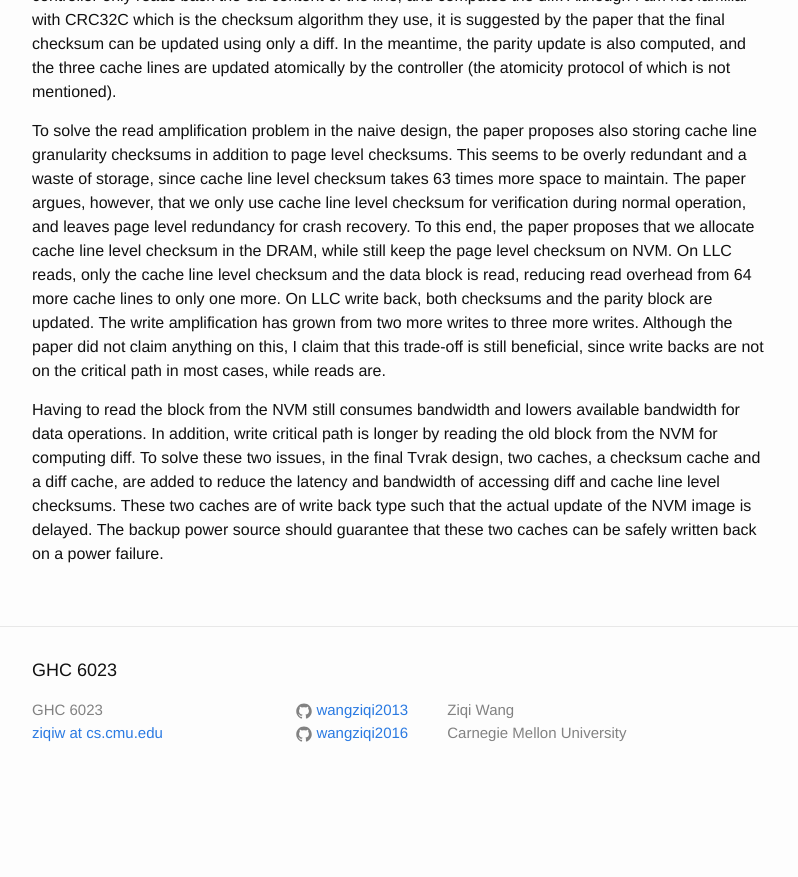
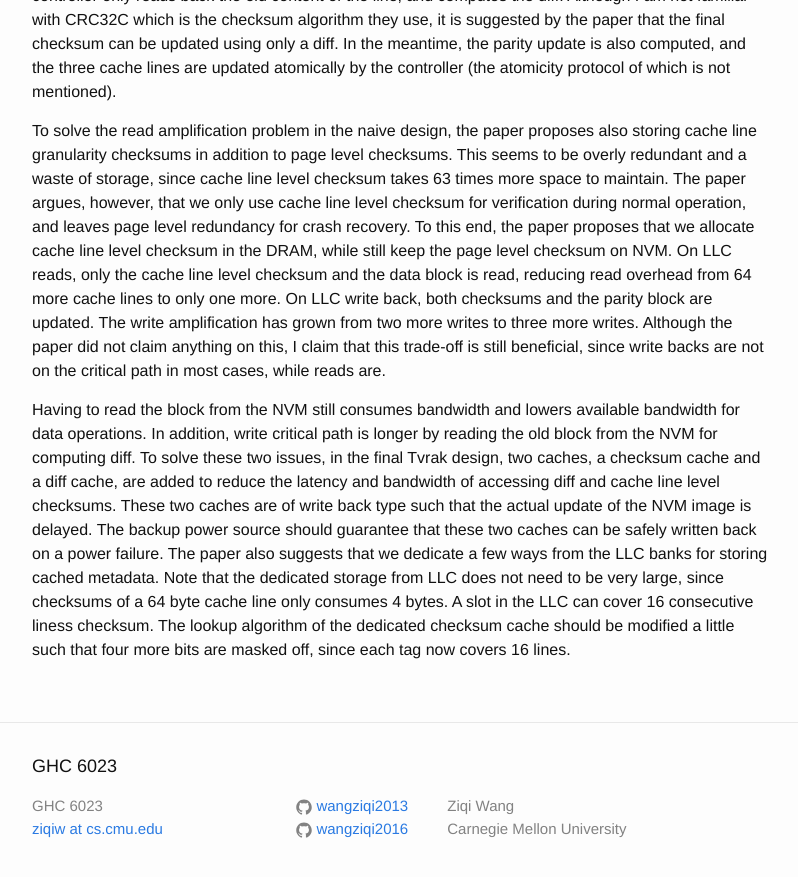
Before and after one commit to wangziqi2013/wangziqi2013.github.io, a Jekyll site: the page built from _posts/2020-01-14-tvrak.markdown, in a window 1280 px wide and 900 px high, scrolled down 1666 px. Shown: the top 877 px of the window, without its empty margins (238-1036 px from the left). Built offline with Jekyll 4.4.1, drawn with Linux system fonts in a browser that asks for light colours; before the commit the page ends 2470 px from its top, so only the background shows below that.

Commit message:
Adding llc

```diff
--- a/_posts/2020-01-14-tvrak.markdown
+++ b/_posts/2020-01-14-tvrak.markdown
@@ -76,4 +76,7 @@ In addition, write critical path is longer by reading the old block from the NVM
 two issues, in the final Tvrak design, two caches, a checksum cache and a diff cache, are added to reduce the latency and
 bandwidth of accessing diff and cache line level checksums. These two caches are of write back type such that the
 actual update of the NVM image is delayed. The backup power source should guarantee that these two caches can be safely
-written back on a power failure.
+written back on a power failure. The paper also suggests that we dedicate a few ways from the LLC banks for storing cached
+metadata. Note that the dedicated storage from LLC does not need to be very large, since checksums of a 64 byte cache line
+only consumes 4 bytes. A slot in the LLC can cover 16 consecutive liness checksum. The lookup algorithm of the dedicated
+checksum cache should be modified a little such that four more bits are masked off, since each tag now covers 16 lines.
```
